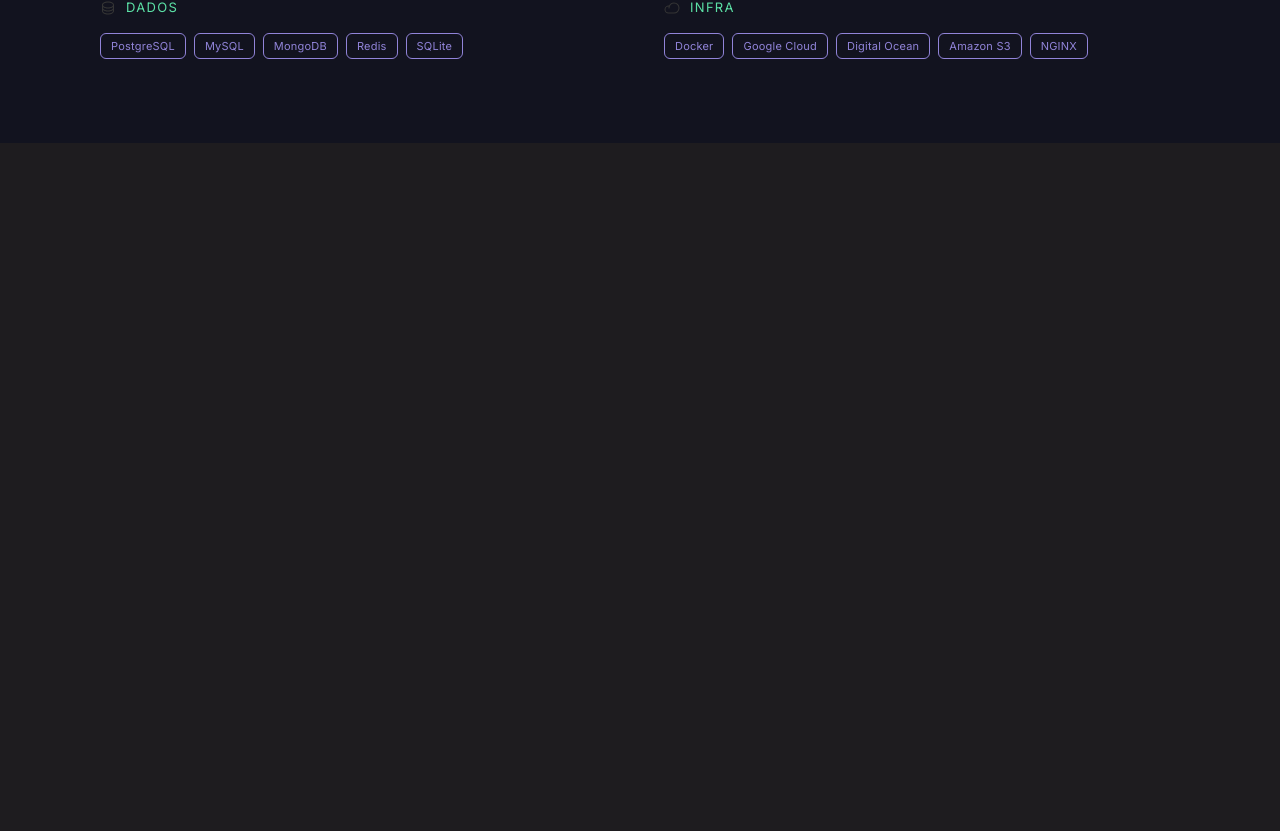
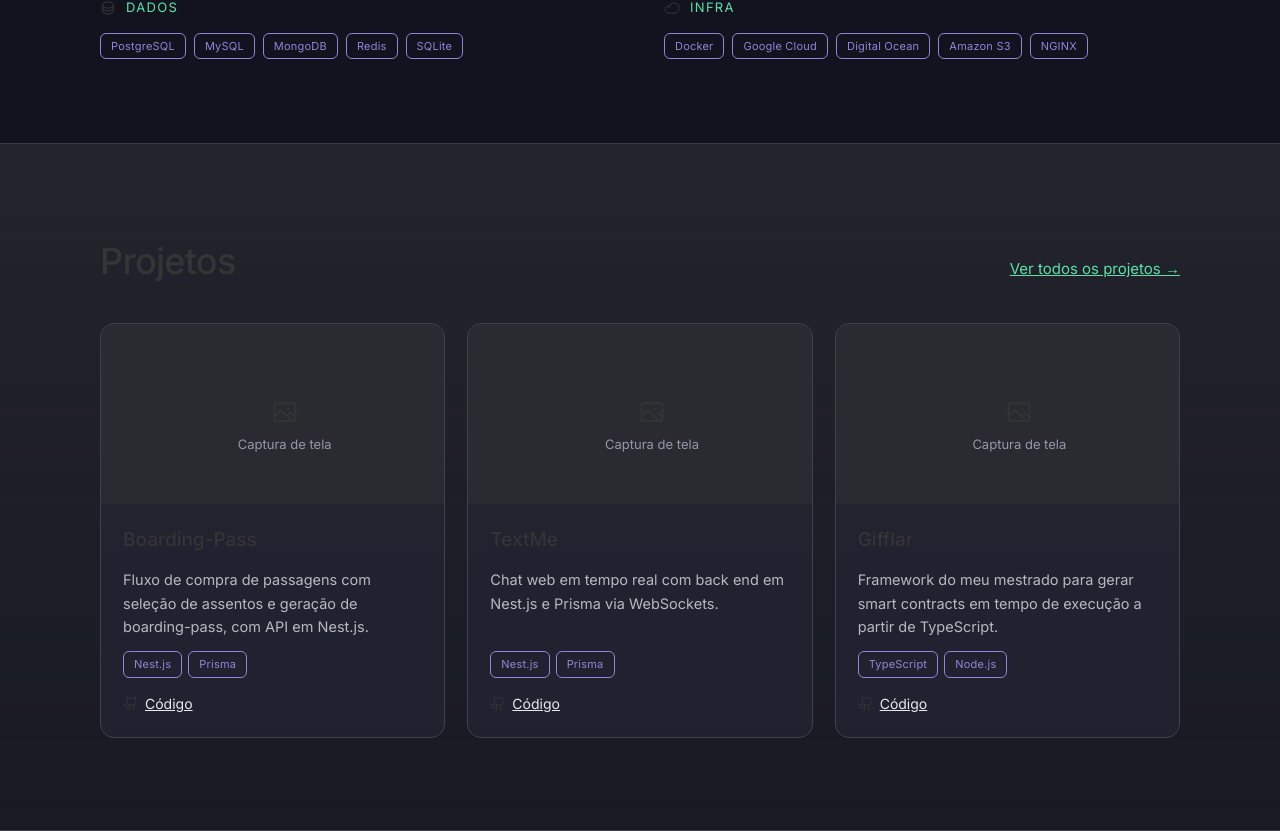
Before and after one commit to levysantiago/personal-page, a React (Create React App) app: page / in a window 1280 px wide. Shown: the part 2834-3665 px from the top of the page. Before the commit the page ends 2977 px from the top, so only its background shows below. Built offline with nearby package versions, Linux system fonts and the light colour scheme.

Commit message:
feat: add ProjectsV2 section to homepage v2

```diff
--- a/src/pages/HomePageV2/index.tsx
+++ b/src/pages/HomePageV2/index.tsx
@@ -4,6 +4,7 @@ import NavbarV2 from "components/NavbarV2";
 import AboutV2 from "pages/sections-v2/AboutV2";
 import ExperienceV2 from "pages/sections-v2/ExperienceV2";
 import Hero from "pages/sections-v2/Hero";
+import ProjectsV2 from "pages/sections-v2/ProjectsV2";
 import StatStrip from "pages/sections-v2/StatStrip";
 import TechnologiesV2 from "pages/sections-v2/TechnologiesV2";
 import { Content, Mesh, Page } from "./styles";
@@ -20,6 +21,7 @@ const HomePageV2: React.FC = () => {
           <AboutV2 />
           <ExperienceV2 />
           <TechnologiesV2 />
+          <ProjectsV2 />
         </Content>
       </Page>
     </NocturneTheme>
--- /dev/null
+++ b/src/pages/sections-v2/ProjectsV2/content/en.ts
@@ -0,0 +1,34 @@
+import { IProjectV2 } from "./types";
+
+const projects: IProjectV2[] = [
+  {
+    title: "Boarding-Pass",
+    description:
+      "Flight booking flow with seat selection and boarding-pass generation, built on a Nest.js API.",
+    tags: ["Nest.js", "Prisma"],
+    githubUrl: "https://github.com/Levysantiago/boarding-pass",
+  },
+  {
+    title: "TextMe",
+    description:
+      "Real-time web chat with a Nest.js and Prisma back end over WebSockets.",
+    tags: ["Nest.js", "Prisma"],
+    githubUrl: "https://github.com/levysantiago/text-me",
+  },
+  {
+    title: "Gifflar",
+    description:
+      "MSc thesis framework for generating smart contracts on the fly from TypeScript.",
+    tags: ["TypeScript", "Node.js"],
+    githubUrl: "https://github.com/GifflarJS-Framework/core",
+  },
+];
+
+export const en = {
+  heading: "Projects",
+  seeAll: "See all projects →",
+  codeLabel: "Code",
+  liveLabel: "Live",
+  imageLabel: "Screenshot",
+  projects,
+};
--- /dev/null
+++ b/src/pages/sections-v2/ProjectsV2/content/index.ts
@@ -0,0 +1,4 @@
+import { en } from "./en";
+import { pt } from "./pt";
+
+export const content = { en, pt };
--- /dev/null
+++ b/src/pages/sections-v2/ProjectsV2/content/pt.ts
@@ -0,0 +1,34 @@
+import { IProjectV2 } from "./types";
+
+const projects: IProjectV2[] = [
+  {
+    title: "Boarding-Pass",
+    description:
+      "Fluxo de compra de passagens com seleção de assentos e geração de boarding-pass, com API em Nest.js.",
+    tags: ["Nest.js", "Prisma"],
+    githubUrl: "https://github.com/Levysantiago/boarding-pass",
+  },
+  {
+    title: "TextMe",
+    description:
+      "Chat web em tempo real com back end em Nest.js e Prisma via WebSockets.",
+    tags: ["Nest.js", "Prisma"],
+    githubUrl: "https://github.com/levysantiago/text-me",
+  },
+  {
+    title: "Gifflar",
+    description:
+      "Framework do meu mestrado para gerar smart contracts em tempo de execução a partir de TypeScript.",
+    tags: ["TypeScript", "Node.js"],
+    githubUrl: "https://github.com/GifflarJS-Framework/core",
+  },
+];
+
+export const pt = {
+  heading: "Projetos",
+  seeAll: "Ver todos os projetos →",
+  codeLabel: "Código",
+  liveLabel: "Live",
+  imageLabel: "Captura de tela",
+  projects,
+};
--- /dev/null
+++ b/src/pages/sections-v2/ProjectsV2/content/types.ts
@@ -0,0 +1,7 @@
+export interface IProjectV2 {
+  title: string;
+  description: string;
+  tags: string[];
+  githubUrl: string;
+  liveUrl?: string;
+}
--- /dev/null
+++ b/src/pages/sections-v2/ProjectsV2/index.tsx
@@ -0,0 +1,87 @@
+import * as React from "react";
+import { ArrowSquareOut, GithubLogo } from "@phosphor-icons/react";
+import ImagePlaceholder from "components/ImagePlaceholder";
+import { useLanguage } from "components/contexts/LanguageContext";
+import { useReveal } from "components/RevealOnScroll";
+import { content } from "./content";
+import {
+  Card,
+  CardBody,
+  CardDescription,
+  CardLink,
+  CardTitle,
+  Grid,
+  Header,
+  Heading,
+  Inner,
+  LinkRow,
+  LiveLink,
+  Section,
+  SeeAllLink,
+  Tag,
+  TagRow,
+} from "./styles";
+
+const PROJECTS_INDEX_URL = "https://github.com/levysantiago?tab=repositories";
+
+const ProjectsV2: React.FC = () => {
+  const { lang } = useLanguage();
+  const c = content[lang];
+  const reveal = useReveal<HTMLElement>();
+
+  return (
+    <Section id="projects" ref={reveal.ref} $visible={reveal.isVisible}>
+      <Inner>
+        <Header>
+          <Heading>{c.heading}</Heading>
+          <SeeAllLink href={PROJECTS_INDEX_URL} target="_blank" rel="noopener">
+            {c.seeAll}
+          </SeeAllLink>
+        </Header>
+        <Grid>
+          {c.projects.map((project) => (
+            <Card key={project.title}>
+              <ImagePlaceholder
+                width="100%"
+                height="180px"
+                radius="0px"
+                label={c.imageLabel}
+              />
+              <CardBody>
+                <CardTitle>{project.title}</CardTitle>
+                <CardDescription>{project.description}</CardDescription>
+                <TagRow>
+                  {project.tags.map((tag) => (
+                    <Tag key={tag}>{tag}</Tag>
+                  ))}
+                </TagRow>
+                <LinkRow>
+                  <CardLink
+                    href={project.githubUrl}
+                    target="_blank"
+                    rel="noopener"
+                  >
+                    <GithubLogo size={16} />
+                    {c.codeLabel}
+                  </CardLink>
+                  {project.liveUrl && (
+                    <LiveLink
+                      href={project.liveUrl}
+                      target="_blank"
+                      rel="noopener"
+                    >
+                      <ArrowSquareOut size={16} />
+                      {c.liveLabel}
+                    </LiveLink>
+                  )}
+                </LinkRow>
+              </CardBody>
+            </Card>
+          ))}
+        </Grid>
+      </Inner>
+    </Section>
+  );
+};
+
+export default ProjectsV2;
--- /dev/null
+++ b/src/pages/sections-v2/ProjectsV2/styles.tsx
@@ -0,0 +1,161 @@
+import styled, { css } from "styled-components";
+import { INocturneTheme } from "components/NocturneTheme";
+import { revealStyles } from "components/RevealOnScroll/styles";
+
+interface IProps {
+  theme: INocturneTheme;
+}
+
+interface IRevealProps extends IProps {
+  $visible: boolean;
+}
+
+export const Section = styled.section(
+  (props: IRevealProps) => css`
+    ${revealStyles(props)}
+    border-top: 1px solid
+      color-mix(in srgb, ${props.theme.colors.text} 16%, transparent);
+    border-bottom: 1px solid
+      color-mix(in srgb, ${props.theme.colors.text} 16%, transparent);
+    background: linear-gradient(
+      to bottom,
+      color-mix(
+        in srgb,
+        ${props.theme.colors.neutralRamp[900]} 72%,
+        transparent
+      ),
+      color-mix(
+        in srgb,
+        ${props.theme.colors.neutralRamp[900]} 30%,
+        transparent
+      )
+    );
+  `
+);
+
+export const Inner = styled.div`
+  max-width: 1080px;
+  margin: 0 auto;
+  padding: 88px 24px 92px;
+`;
+
+export const Header = styled.div`
+  display: flex;
+  align-items: baseline;
+  justify-content: space-between;
+  gap: 24px;
+  margin-bottom: 32px;
+`;
+
+export const Heading = styled.h2(
+  (props: IProps) => css`
+    font-family: ${props.theme.fonts.heading};
+    font-weight: 500;
+    font-size: 36px;
+    letter-spacing: -0.02em;
+    margin: 0;
+  `
+);
+
+export const SeeAllLink = styled.a(
+  (props: IProps) => css`
+    font-size: 15px;
+    color: ${props.theme.colors.green};
+  `
+);
+
+export const Grid = styled.div`
+  display: grid;
+  grid-template-columns: repeat(3, 1fr);
+  gap: 22px;
+
+  @media (max-width: 880px) {
+    grid-template-columns: repeat(2, 1fr);
+  }
+
+  @media (max-width: 620px) {
+    grid-template-columns: 1fr;
+  }
+`;
+
+export const Card = styled.article(
+  (props: IProps) => css`
+    background: color-mix(
+      in srgb,
+      ${props.theme.colors.surface} 78%,
+      transparent
+    );
+    border: 1px solid ${props.theme.colors.neutralRamp[800]};
+    border-radius: 14px;
+    overflow: hidden;
+    display: flex;
+    flex-direction: column;
+  `
+);
+
+export const CardBody = styled.div`
+  padding: 20px 22px 22px;
+  display: flex;
+  flex-direction: column;
+  gap: 12px;
+  flex: 1;
+`;
+
+export const CardTitle = styled.h3(
+  (props: IProps) => css`
+    font-family: ${props.theme.fonts.heading};
+    font-weight: 500;
+    font-size: 19px;
+    margin: 0;
+  `
+);
+
+export const CardDescription = styled.p(
+  (props: IProps) => css`
+    margin: 0;
+    flex: 1;
+    font-size: 14.5px;
+    color: color-mix(in srgb, ${props.theme.colors.text} 76%, transparent);
+  `
+);
+
+export const TagRow = styled.div`
+  display: flex;
+  flex-wrap: wrap;
+  gap: 6px;
+`;
+
+export const Tag = styled.span(
+  (props: IProps) => css`
+    display: inline-flex;
+    align-items: center;
+    font-size: 11px;
+    letter-spacing: 0.02em;
+    padding: 3px 10px;
+    border-radius: 6px;
+    border: 1px solid ${props.theme.colors.accent};
+    color: ${props.theme.colors.accent};
+  `
+);
+
+export const LinkRow = styled.div`
+  display: flex;
+  gap: 16px;
+  font-size: 14px;
+  padding-top: 2px;
+`;
+
+export const CardLink = styled.a(
+  (props: IProps) => css`
+    display: flex;
+    align-items: center;
+    gap: 6px;
+    color: ${props.theme.colors.text};
+  `
+);
+
+export const LiveLink = styled(CardLink)(
+  (props: IProps) => css`
+    color: ${props.theme.colors.green};
+  `
+);
```
